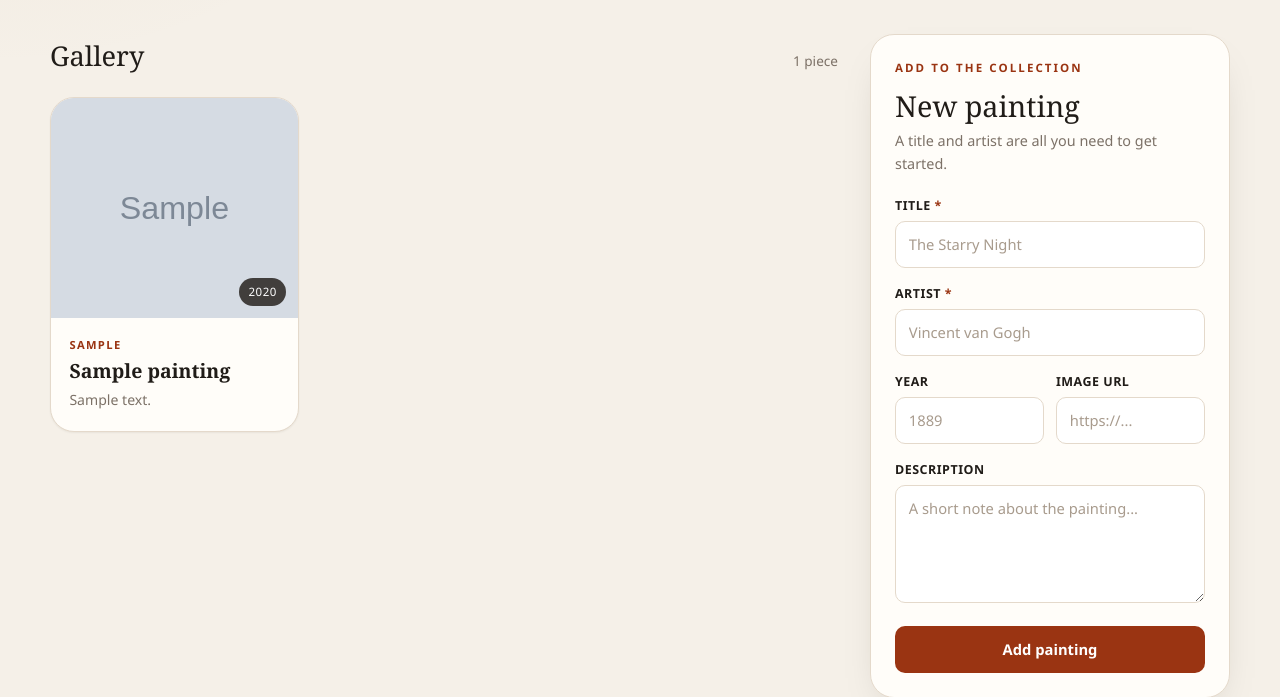
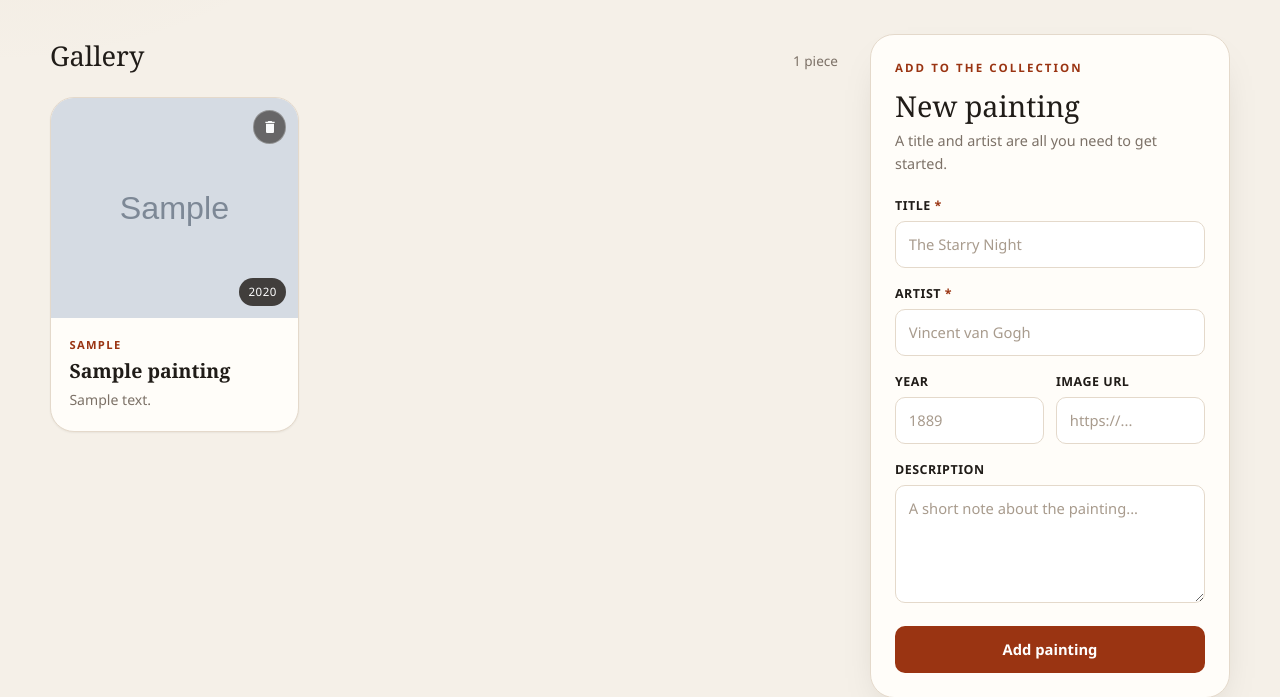
Before and after one commit to Yashwanthtr17/paintings-hall, a PHP site: page / in a window 1280 px wide. Shown: the part 446-1143 px from the top of the page. Run offline with PHP 8.4, Linux system fonts and the light colour scheme; tables that the repository leaves empty hold one stand-in row (values such as "Sample post"); grey boxes marked "Sample" are stand-in pictures; some libraries are stand-ins or nearby versions.

Commit message:
Add painting deletion to the API and gallery UI

```diff
--- a/src/index.php
+++ b/src/index.php
@@ -46,11 +46,15 @@ try {
             : '<div class="painting-image-placeholder">No image</div>';
         $yearBadge = $year ? '<span class="painting-year-badge">' . $year . '</span>' : '';
         $descriptionHtml = $description ? '<p class="painting-description">' . $description . '</p>' : '';
+        $deleteButton = '<button type="button" class="painting-delete" data-id="' . $id . '" aria-label="Delete ' . $title . '" title="Delete painting">'
+            . '<svg viewBox="0 0 24 24" aria-hidden="true" focusable="false"><path d="M6 19c0 1.1.9 2 2 2h8c1.1 0 2-.9 2-2V7H6v12zM19 4h-3.5l-1-1h-5l-1 1H5v2h14V4z"/></svg>'
+            . '</button>';
 
         $rows .= <<<HTML
 <article class="painting-card" data-id="{$id}">
     <div class="painting-media">
         {$imageTag}
+        {$deleteButton}
         {$yearBadge}
     </div>
     <div class="painting-body">
--- a/src/paintings.php
+++ b/src/paintings.php
@@ -78,6 +78,29 @@ try {
         exit;
     }
 
+    if ($method === 'DELETE') {
+        $id = $_GET['id'] ?? null;
+        $id = is_string($id) ? trim($id) : '';
+
+        if ($id === '' || filter_var($id, FILTER_VALIDATE_INT, ['options' => ['min_range' => 1]]) === false) {
+            http_response_code(400);
+            echo json_encode(['success' => false, 'error' => 'A valid painting id is required']);
+            exit;
+        }
+
+        $stmt = $pdo->prepare('DELETE FROM paintings WHERE id = :id');
+        $stmt->execute([':id' => (int) $id]);
+
+        if ($stmt->rowCount() === 0) {
+            http_response_code(404);
+            echo json_encode(['success' => false, 'error' => 'Painting not found']);
+            exit;
+        }
+
+        echo json_encode(['success' => true, 'message' => 'Painting deleted']);
+        exit;
+    }
+
     http_response_code(405);
     echo json_encode(['success' => false, 'error' => 'Method not allowed']);
 } catch (Throwable $e) {
--- a/src/public/css/style.css
+++ b/src/public/css/style.css
@@ -288,6 +288,47 @@ img {
     backdrop-filter: blur(6px);
 }
 
+.painting-delete {
+    position: absolute;
+    top: 0.75rem;
+    right: 0.75rem;
+    z-index: 2;
+    display: grid;
+    place-items: center;
+    width: 2.1rem;
+    height: 2.1rem;
+    border: 1px solid rgba(255, 255, 255, 0.3);
+    border-radius: 999px;
+    background: rgba(32, 28, 24, 0.72);
+    color: #fff;
+    cursor: pointer;
+    opacity: 0.85;
+    transition: background 150ms ease, opacity 150ms ease, transform 150ms ease;
+    backdrop-filter: blur(6px);
+}
+
+.painting-delete svg {
+    width: 1rem;
+    height: 1rem;
+    fill: currentColor;
+}
+
+.painting-delete:hover {
+    background: var(--danger);
+    opacity: 1;
+    transform: scale(1.06);
+}
+
+.painting-delete:focus-visible {
+    outline: 2px solid #fff;
+    outline-offset: 2px;
+}
+
+.painting-delete:disabled {
+    cursor: wait;
+    opacity: 0.5;
+}
+
 .painting-body {
     display: flex;
     flex: 1;
```
Also changed, not shown: README.md, src/public/js/app.js, 1 other file.
